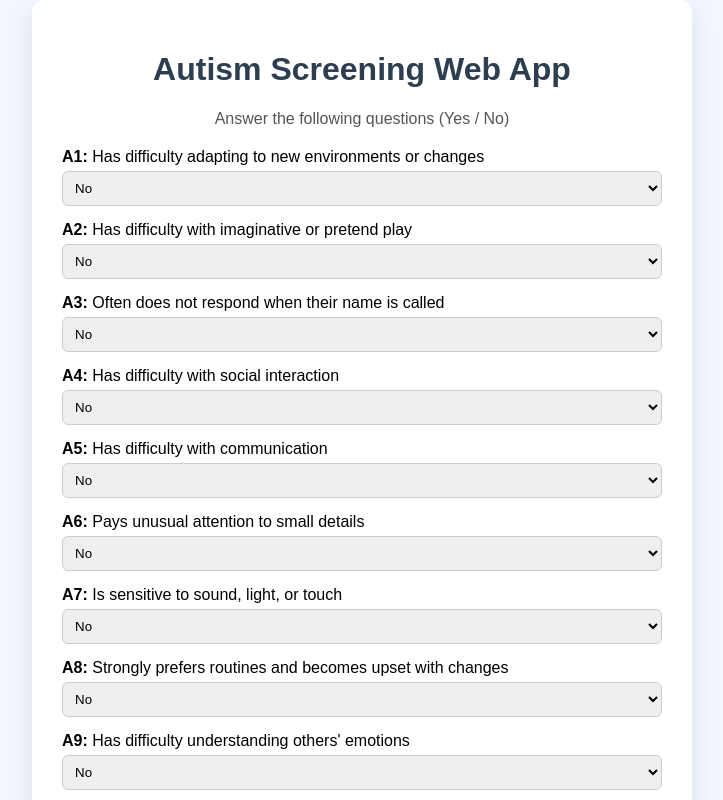
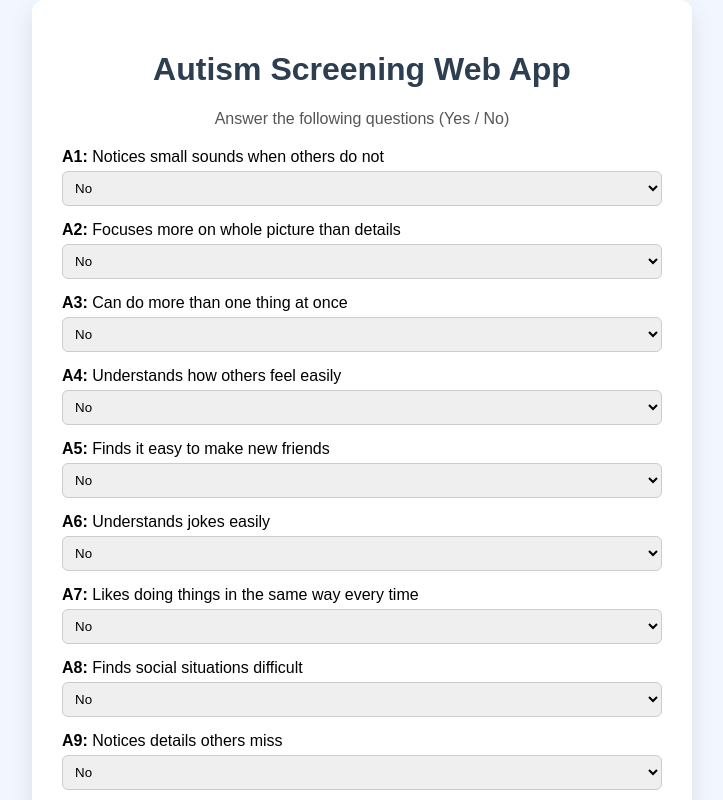
Before and after one commit to manasapotturi-2005/Early_Stage_Autism_Detection, a React (Create React App) app in the folder frontend/: page / in a window 1280 px wide. Shown: the top 800 px of the page, without its empty margins (278-1001 px from the left). Built offline with nearby package versions, Linux system fonts and the light colour scheme.

Commit message:
Fix prediction logic

```diff
--- a/frontend/src/App.js
+++ b/frontend/src/App.js
@@ -3,18 +3,17 @@ import "./App.css";
 
 function App() {
   const questions = {
-  A1: "Has difficulty adapting to new environments or changes",
-  A2: "Has difficulty with imaginative or pretend play",
-  A3: "Often does not respond when their name is called",
-  A4: "Has difficulty with social interaction",
-  A5: "Has difficulty with communication",
-  A6: "Pays unusual attention to small details",
-  A7: "Is sensitive to sound, light, or touch",
-  A8: "Strongly prefers routines and becomes upset with changes",
-  A9: "Has difficulty understanding others' emotions",
-  A10: "Has difficulty doing more than one task at a time"
-};
-
+    A1: "Notices small sounds when others do not",
+    A2: "Focuses more on whole picture than details",
+    A3: "Can do more than one thing at once",
+    A4: "Understands how others feel easily",
+    A5: "Finds it easy to make new friends",
+    A6: "Understands jokes easily",
+    A7: "Likes doing things in the same way every time",
+    A8: "Finds social situations difficult",
+    A9: "Notices details others miss",
+    A10: "Finds it hard to understand others' intentions"
+  };
 
   const initialState = Object.keys(questions).reduce((acc, key) => {
     acc[key] = "0";
@@ -34,7 +33,6 @@ function App() {
 
     try {
       const response = await fetch("https://early-stage-autism-detection.onrender.com/api/predict", {
-
         method: "POST",
         headers: { "Content-Type": "application/json" },
         body: JSON.stringify({ features })
```
